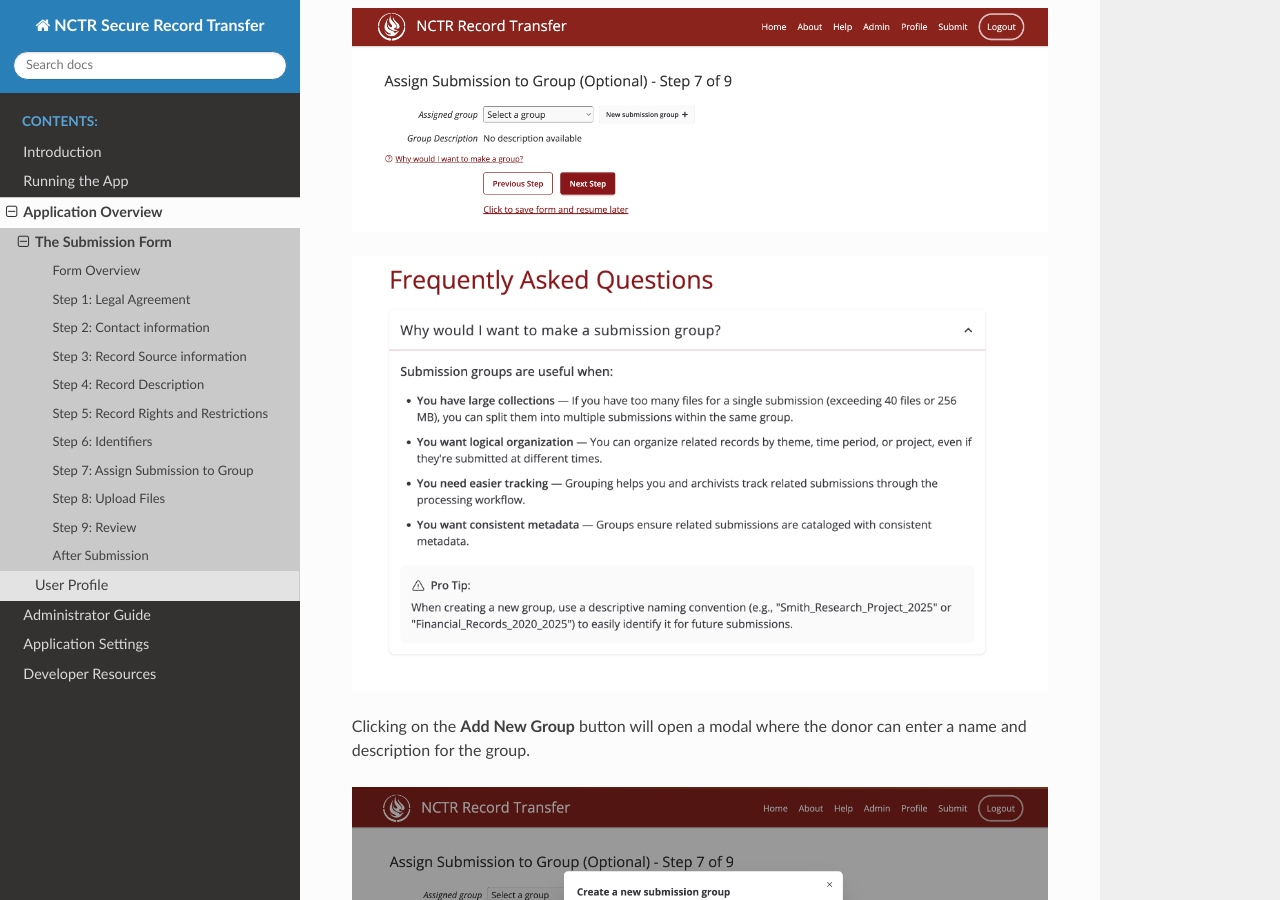
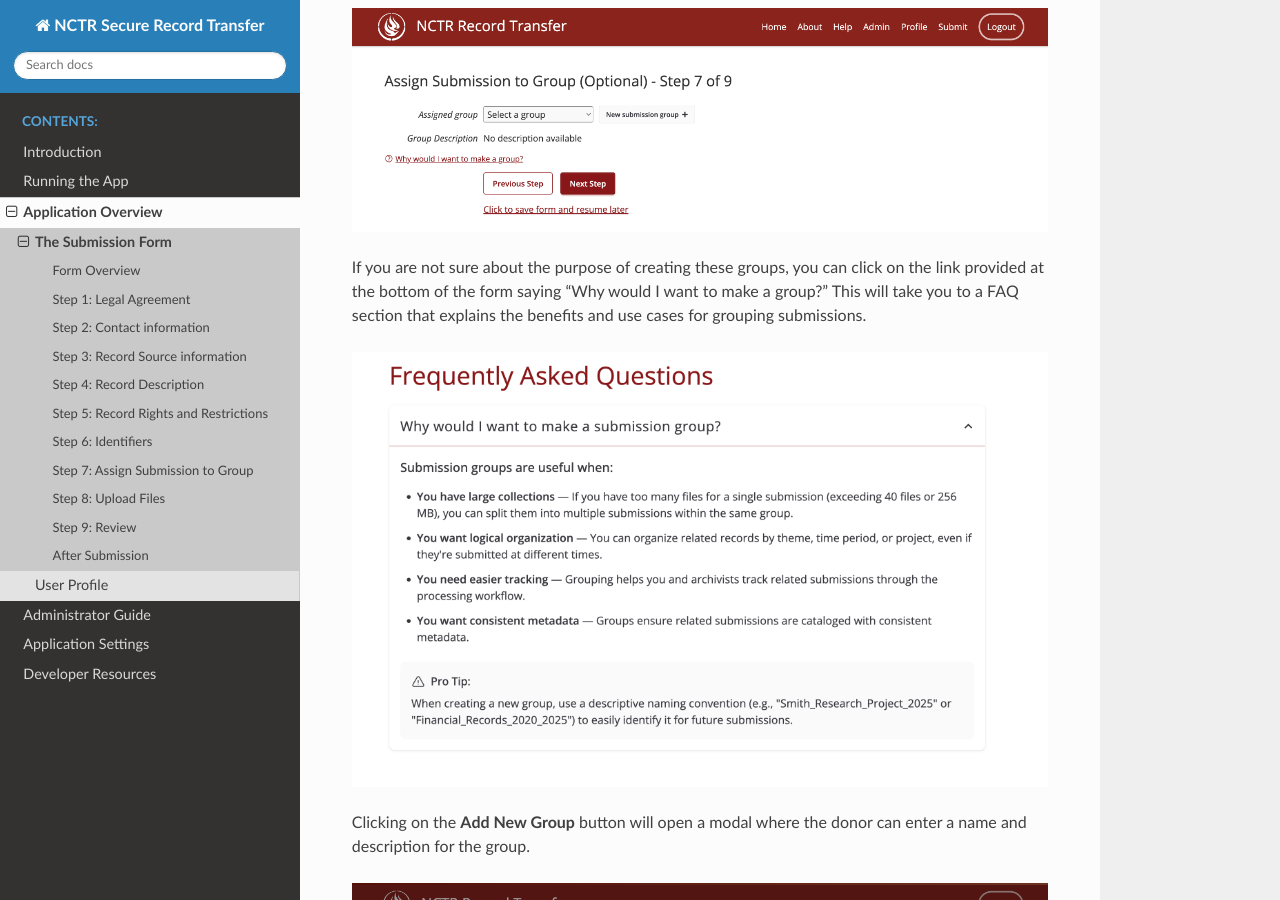
Before and after one commit to NationalCentreTruthReconciliation/Secure-Record-Transfer, a Sphinx documentation site: the page built from docs/application_overview/submission-form.rst, in a window 1280 px wide and 900 px high, scrolled down 7985 px. Built offline with Sphinx 7.4.7 and the Read the Docs theme 3.1.0, drawn with Linux system fonts in a browser that asks for light colours.

Commit message:
Change docs for Step 7 mentioning FAQ section on the help page

```diff
--- a/docs/application_overview/submission-form.rst
+++ b/docs/application_overview/submission-form.rst
@@ -176,6 +176,8 @@
 .. image:: images/submission_step_7.webp
     :alt: Step 7 of the submission form
 
+If you are not sure about the purpose of creating these groups, you can click on the link provided at the bottom of the form saying "Why would I want to make a group?" This will take you to a FAQ section that explains the benefits and use cases for grouping submissions.
+
 .. image:: images/submission_step_7_faq_help.webp
     :alt: Step 7 of the submission form FAQ help
 
```
